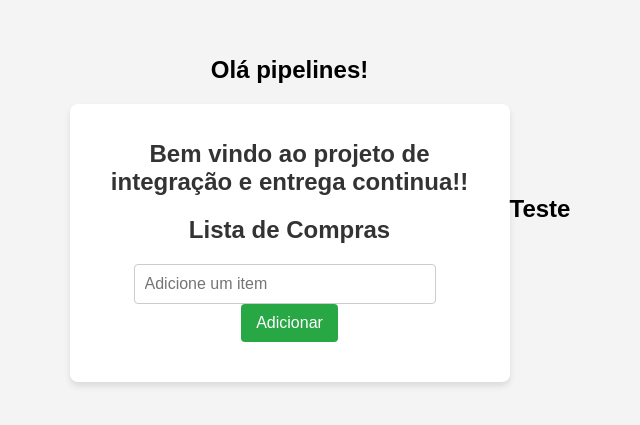
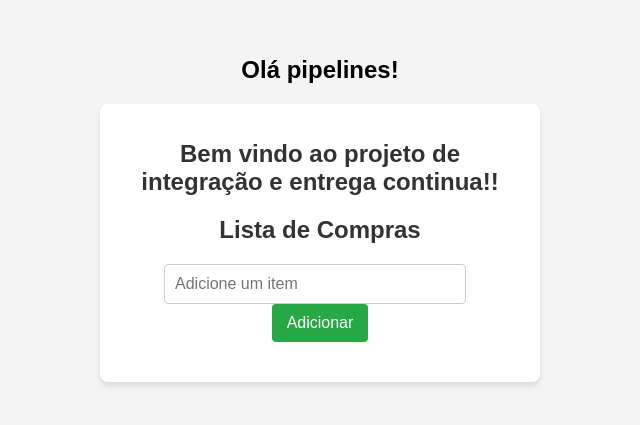
Before and after one commit to KillPhill2111/TESTE-Integracao-e-entrega-continua, a React (Create React App) app in the folder teste-integracao/: page / in a window 1280 px wide. Shown: the part 211-636 px from the top of the page, without its empty margins (320-960 px from the left). Built offline with nearby package versions, Linux system fonts and the light colour scheme.

Commit message:
'teste02 04-09'

```diff
--- a/teste-integracao/public/index.html
+++ b/teste-integracao/public/index.html
@@ -5,10 +5,7 @@
     <link rel="icon" href="%PUBLIC_URL%/favicon.ico" />
     <meta name="viewport" content="width=device-width, initial-scale=1" />
     <meta name="theme-color" content="#000000" />
-    <meta
-      name="description"
-      content="Web site created using create-react-app"
-    />
+    <meta name="description" content="Web site created using create-react-app"/>
     <link rel="apple-touch-icon" href="%PUBLIC_URL%/logo192.png" />
 
     <link rel="manifest" href="%PUBLIC_URL%/manifest.json" />
--- a/teste-integracao/src/App.js
+++ b/teste-integracao/src/App.js
@@ -9,10 +9,7 @@
         <h2>Olá pipelines!</h2>
         <ListaCompras></ListaCompras>
       </div>
-      <div>
-        <h2>Teste</h2>
 
-      </div>
     </div>
   );
 }
```
